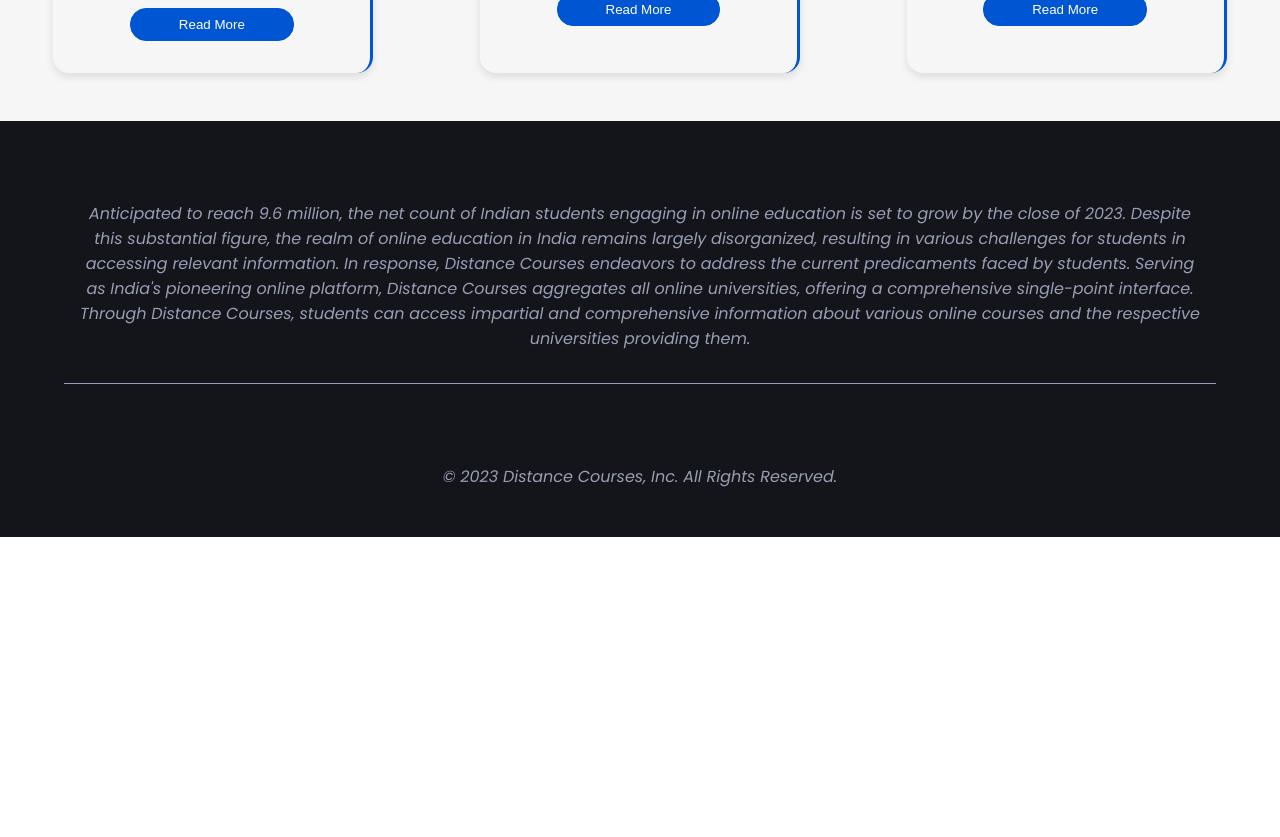
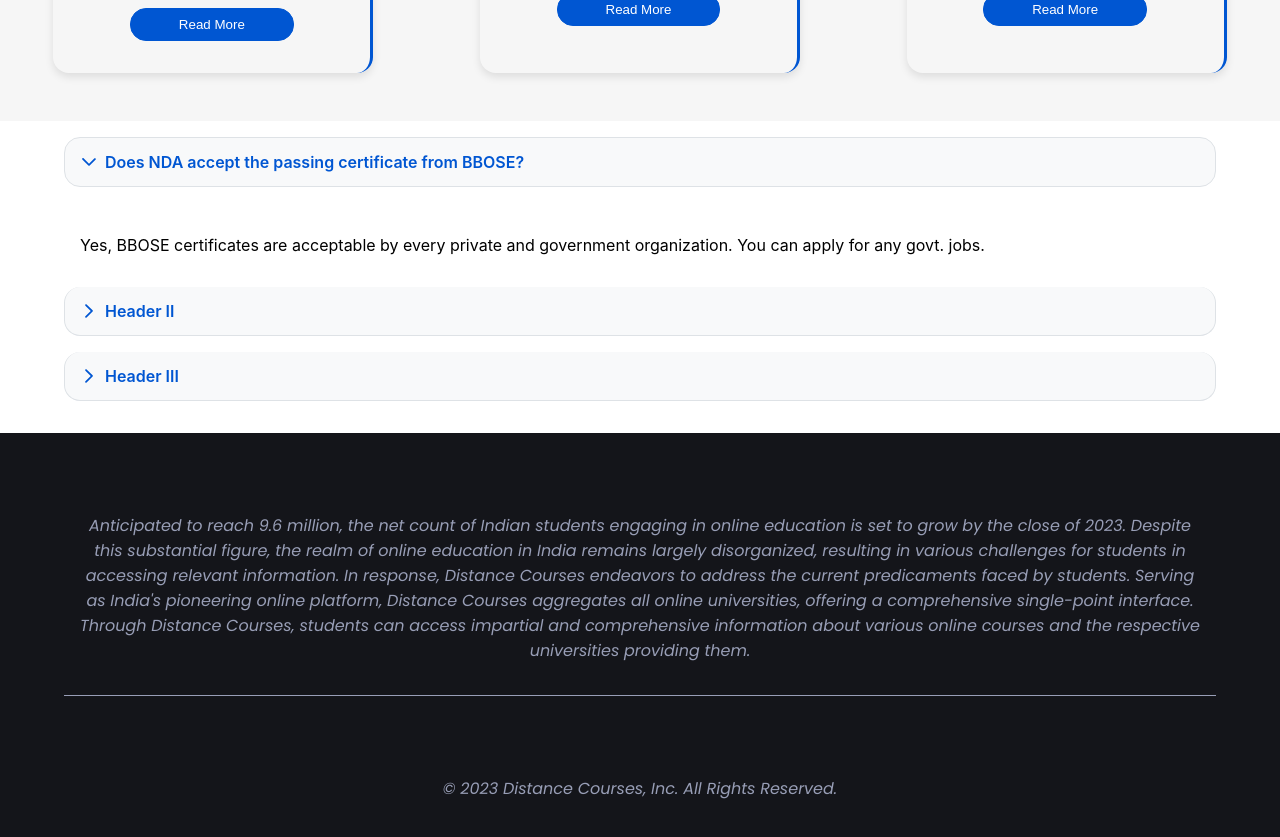
Before and after one commit to devalphaing/distance_courses, a React (Create React App) app: page / in a window 1280 px wide. Shown: the part 4080-4917 px from the top of the page. Before the commit the page ends 4617 px from the top, so only its background shows below. Built offline with nearby package versions, Linux system fonts and the light colour scheme.

Commit message:
faq added

```diff
--- /dev/null
+++ b/src/components/Faq.css
@@ -0,0 +1,28 @@
+.faq-container {
+    padding: 1rem 4rem 1rem 4rem;
+}
+
+.faq-container .p-component {
+    width: 100%;
+}
+
+.p-accordion .p-accordion-header .p-accordion-header-link {
+    color: #0056D2;
+    border-radius: 1rem !important;
+    margin-bottom: 1rem;
+}
+
+.p-accordion .p-accordion-header .p-accordion-header-link:hover {
+    color: #0056D2 !important; /* Change to the desired color when hovering */
+}
+
+.p-accordion .p-accordion-header:not(.p-disabled).p-highlight .p-accordion-header-link {
+    color: #0056D2;
+    border-radius: 1rem !important;
+    margin-bottom: 1rem;
+}
+
+.p-accordion .p-accordion-content {
+    border: none;
+    color: #000000;
+}
--- /dev/null
+++ b/src/components/Faq.jsx
@@ -0,0 +1,57 @@
+import React, { Fragment } from "react";
+import { Accordion, AccordionTab } from "primereact/accordion";
+import "./Faq.css";
+
+const Faq = () => {
+
+    const arr = [
+        {
+            que: "Does NDA accept the passing certificate from BBOSE?",
+            ans: "Yes, BBOSE certificates are acceptable by every private and government organization. You can apply for any govt. jobs."
+        }, {
+
+        }
+    ]
+
+  return (
+    <Fragment>
+      <div className="faq-container">
+        <div className="card">
+          <Accordion activeIndex={0}>
+            <AccordionTab header={arr[0].que}>
+              <p className="m-0">
+                {arr[0].ans}
+              </p>
+            </AccordionTab>
+            <AccordionTab header="Header II">
+              <p className="m-0">
+                Sed ut perspiciatis unde omnis iste natus error sit voluptatem
+                accusantium doloremque laudantium, totam rem aperiam, eaque ipsa
+                quae ab illo inventore veritatis et quasi architecto beatae
+                vitae dicta sunt explicabo. Nemo enim ipsam voluptatem quia
+                voluptas sit aspernatur aut odit aut fugit, sed quia
+                consequuntur magni dolores eos qui ratione voluptatem sequi
+                nesciunt. Consectetur, adipisci velit, sed quia non numquam eius
+                modi.
+              </p>
+            </AccordionTab>
+            <AccordionTab header="Header III">
+              <p className="m-0">
+                At vero eos et accusamus et iusto odio dignissimos ducimus qui
+                blanditiis praesentium voluptatum deleniti atque corrupti quos
+                dolores et quas molestias excepturi sint occaecati cupiditate
+                non provident, similique sunt in culpa qui officia deserunt
+                mollitia animi, id est laborum et dolorum fuga. Et harum quidem
+                rerum facilis est et expedita distinctio. Nam libero tempore,
+                cum soluta nobis est eligendi optio cumque nihil impedit quo
+                minus.
+              </p>
+            </AccordionTab>
+          </Accordion>
+        </div>
+      </div>
+    </Fragment>
+  );
+};
+
+export default Faq;
--- a/src/pages/Home.jsx
+++ b/src/pages/Home.jsx
@@ -13,6 +13,7 @@
 import AboutUs from '../components/AboutUs';
 import Services from '../components/Services';
 import MorePopup from '../components/MorePopup';
+import Faq from '../components/Faq';
 
 const Home = () => {
 
@@ -74,6 +75,8 @@
         content={content}
       />
 
+      <Faq />
+
       <Footer />
     </Fragment>
   )
```
